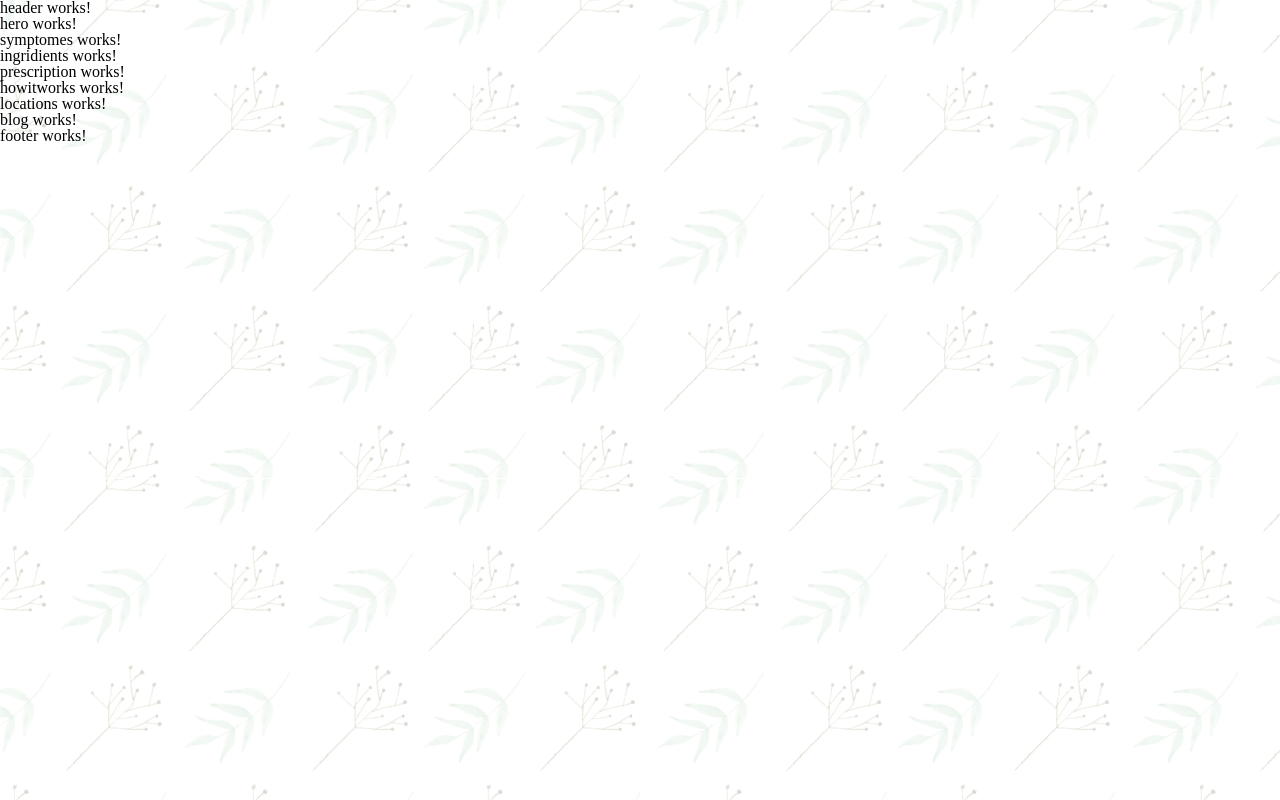
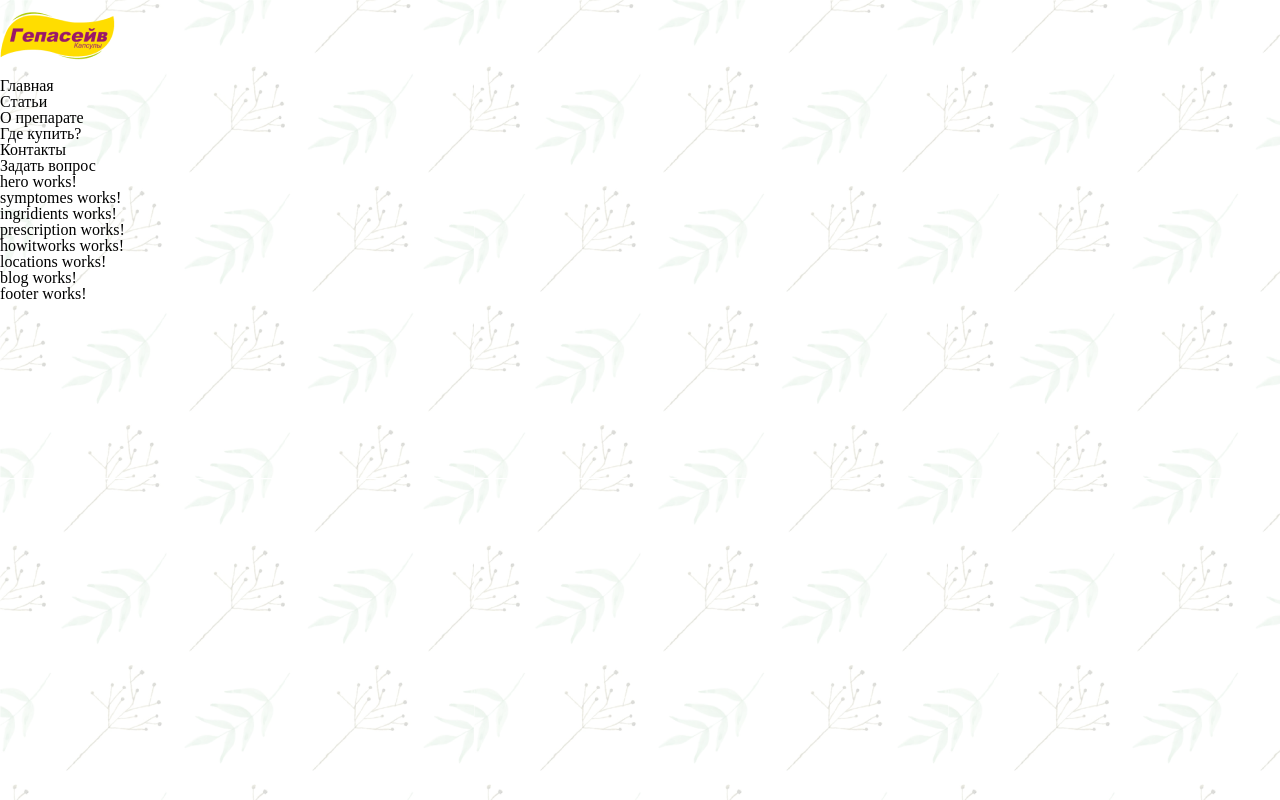
Before and after one commit to maria-namira/geposave, an Angular app: page / in a window 1280 px wide. Built offline with nearby package versions, Linux system fonts and the light colour scheme.

Commit message:
header markup

```diff
--- a/src/app/homepage/shared/components/header/header.component.html
+++ b/src/app/homepage/shared/components/header/header.component.html
@@ -1 +1,21 @@
-<p>header works!</p>
+<div class="header-wrapper">
+    <div class="header">
+        <div class="header__logo">
+            <div class="header__logo-img">
+                <img class="header__logo-img" src="../../../../../assets/img/main_logo.png">
+            </div>
+        </div>
+        <div class="header__navigation">
+            <div class="navigation-wrapper">
+                <ul>
+                    <li class="header__navigation-item"><a>Главная</a></li>
+                    <li class="header__navigation-item"><a>Статьи</a></li>
+                    <li class="header__navigation-item"><a>О препарате</a></li>
+                    <li class="header__navigation-item"><a>Где купить?</a></li>
+                    <li class="header__navigation-item"><a>Контакты</a></li>
+                </ul>
+            </div>
+        </div>
+        <div class="header__button">Задать вопрос</div>
+    </div>
+</div>
```
Also changed, not shown: src/assets/img/main_logo.png (added).
